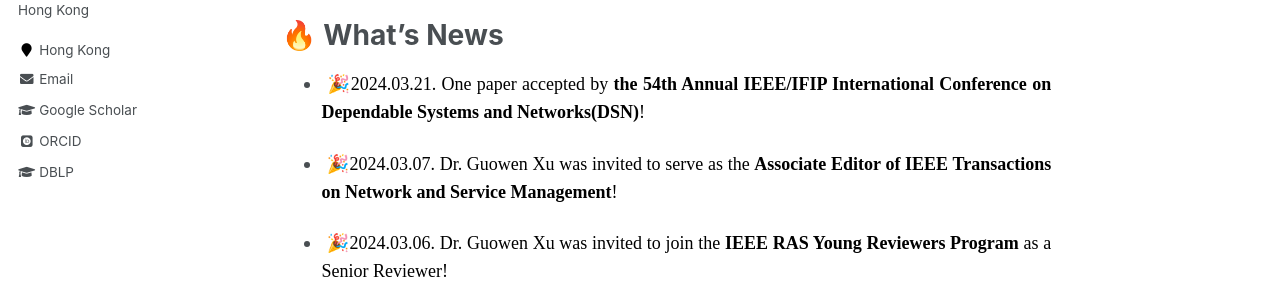
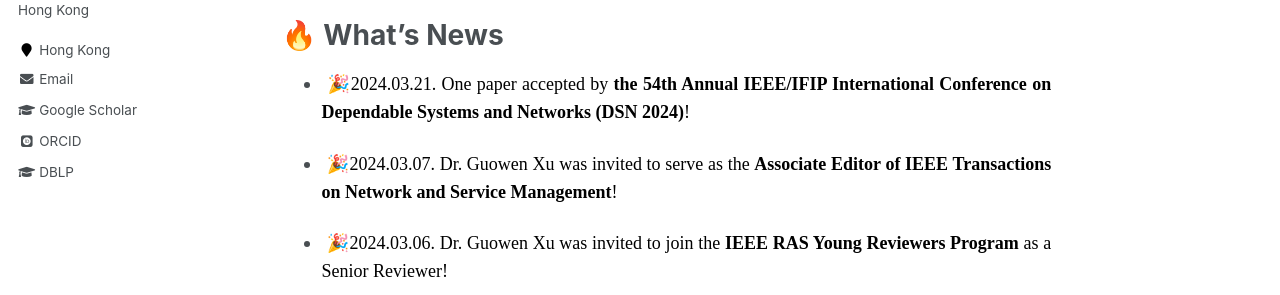
Before and after one commit to Guowen-xu/guowen-xu.github.io, a Jekyll site: the page built from _pages/about.md, in a window 1280 px wide and 900 px high. Shown: the part 408-703 px from the top of the window. Built offline with Jekyll 4.4.1, drawn with Linux system fonts in a browser that asks for light colours; some web fonts are replaced.

Commit message:
Update about.md

```diff
--- a/_pages/about.md
+++ b/_pages/about.md
@@ -15,7 +15,7 @@ redirect_from:
 
   🔥 What's News
 ======
--   <p align="justify">&nbsp;🎉<font face="Times New Roman" color=black size=4>2024.03.21.  One paper accepted by  <b>the 54th Annual IEEE/IFIP International Conference on Dependable Systems and Networks(DSN)</b>!</font></p>
+-   <p align="justify">&nbsp;🎉<font face="Times New Roman" color=black size=4>2024.03.21.  One paper accepted by  <b>the 54th Annual IEEE/IFIP International Conference on Dependable Systems and Networks (DSN 2024)</b>!</font></p>
 -   <p align="justify">&nbsp;🎉<font face="Times New Roman" color=black size=4>2024.03.07.  Dr. Guowen Xu was invited to serve as the  <b>Associate Editor of IEEE Transactions on Network and Service Management</b>!</font></p>
 - <p align="justify">&nbsp;🎉<font face="Times New Roman" color=black size=4>2024.03.06. Dr. Guowen Xu was invited to join the  <b> IEEE RAS Young Reviewers Program</b> as a Senior Reviewer!</font></p>
 -   <p align="justify">&nbsp;🎉<font face="Times New Roman" color=black size=4>2024.02.24. One paper accepted by  <b>IEEE Transactions on Mobile Computing (TMC) </b>!</font></p>
```
